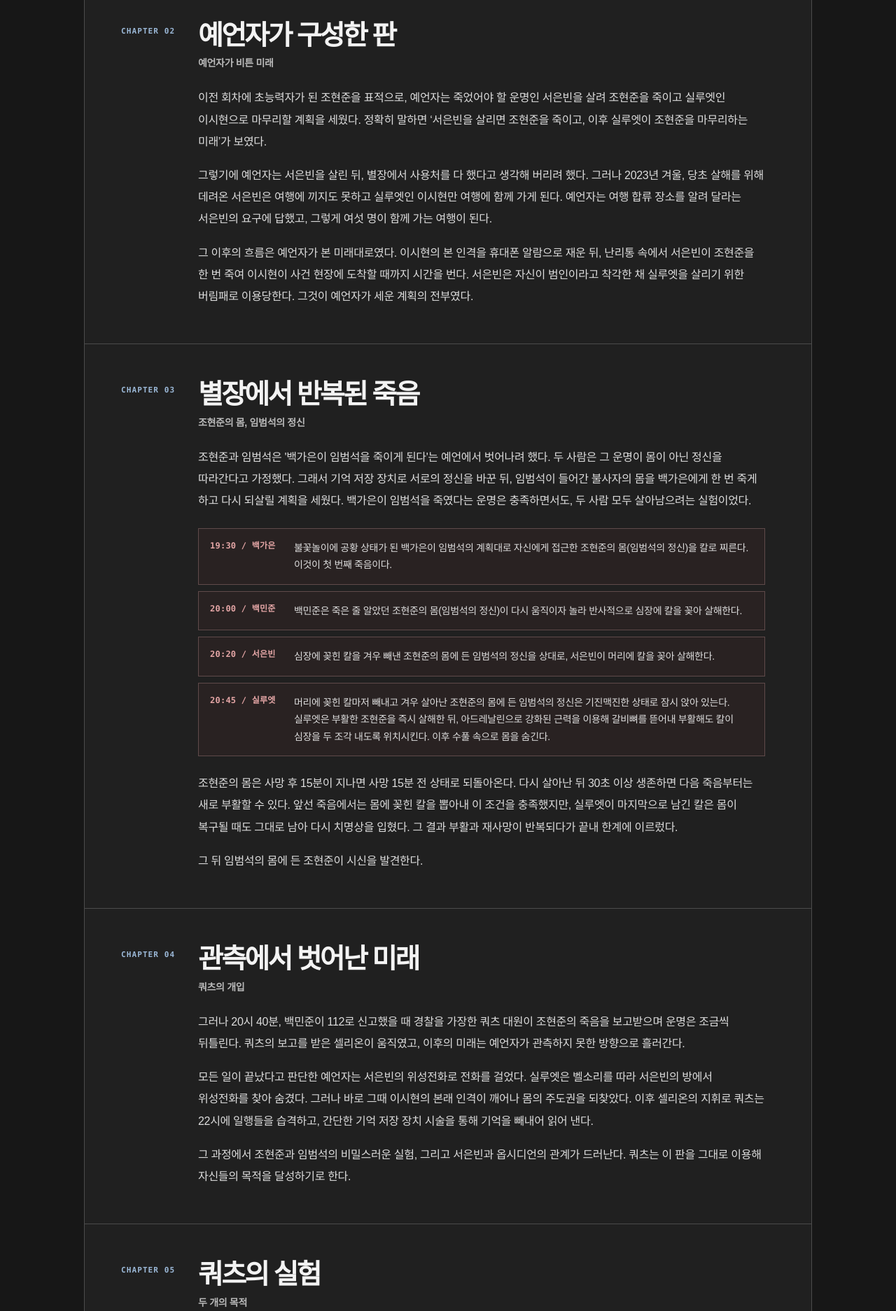
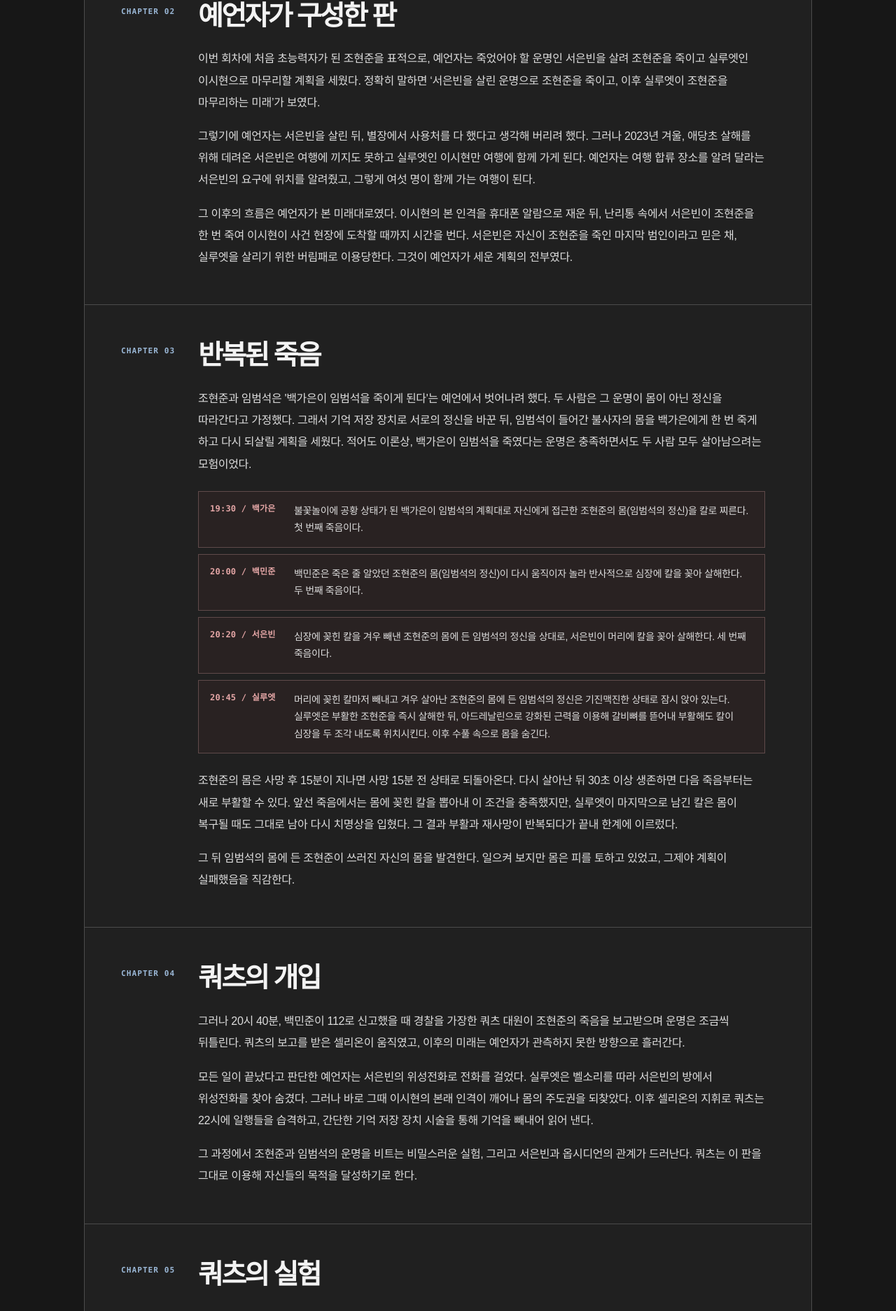
Before and after one commit to mink5228627-star/Immortalresult, a plain HTML site: page case.html in a window 1280 px wide. Shown: the part 751-2625 px from the top of the page at 70% size. Drawn offline with Linux system fonts and the light colour scheme.

Commit message:
Publish author-reviewed Immortal case truth with final continuity fixes

```diff
--- a/case.html
+++ b/case.html
@@ -752,7 +752,7 @@
 
         <article class="case-record">
           <div class="case-summary">
-            <p>서은빈을 살려 조현준을 죽이고, 실루엣이 마지막을 마무리하는 미래. 예언자는 그 미래를 믿고 판을 만들었다. 그러나 쿼츠가 움직이기 시작한 순간, 관측된 운명은 완전한 답이 아니게 된다.</p>
+            <p>서은빈을 살려 조현준을 죽이고, 실루엣이 마지막을 마무리하는 미래. 예언자는 그 미래를 믿고 판을 만들었다. 그러나 쿼츠가 움직이기 시작하자, 예언자의 관측에서 벗어난 미래가 태동하기 시작한다.</p>
             <div class="case-number">전체 요약</div>
           </div>
 
@@ -761,12 +761,11 @@
               <div class="chapter-code">CHAPTER 01</div>
               <div>
                 <h2>중학교 때</h2>
-                <p class="chapter-subtitle">집착이 시작된 순간</p>
               </div>
             </div>
             <div class="chapter-text">
               <p>중학교 시절, 서은빈은 불꽃놀이를 보다 발을 삐끗한 자신을 데려다준 조현준과 이후 놀게 됐지만 인연으로 이어지진 못했다. 하지만 마음에 드는 거라면 나비라도 박제해서 다니는 서은빈의 성격은 ‘조현준을 아무에게도 주지 않아야겠다’라는 생각으로 변질해 버린다.</p>
-              <p>조현준과 이시현이 이전 회차에서도 사귀었기에, 예언자는 2020년 서은빈에게 “조현준과 이시현이 사귀게 될 것이다”라고 예언하며 그를 스카웃한다. 여기에 2023년 조현준이 초능력을 내려받으며 상황은 미묘하게 달라진다. 이시현 안의 이중인격, 실루엣이 움직이며 조현준에게 의도적으로 접근하고 두 사람은 만나게 된다.</p>
+              <p>조현준과 이시현이 이전 회차에서도 사귀었기에, 예언자는 그 사이를 노려 2020년 서은빈에게 “조현준과 이시현이 사귀게 될 것이다”라고 예언하며 그를 스카웃한다. 여기에 2023년 조현준이 초능력을 내려받으며 상황은 미묘하게 달라진다. 이시현 안의 이중인격, 실루엣이 움직이며 조현준에게 의도적으로 접근하고 두 사람은 만나게 된다.</p>
             </div>
           </section>
 
@@ -775,13 +774,12 @@
               <div class="chapter-code">CHAPTER 02</div>
               <div>
                 <h2>예언자가 구성한 판</h2>
-                <p class="chapter-subtitle">예언자가 비튼 미래</p>
               </div>
             </div>
             <div class="chapter-text">
-              <p>이전 회차에 초능력자가 된 조현준을 표적으로, 예언자는 죽었어야 할 운명인 서은빈을 살려 조현준을 죽이고 실루엣인 이시현으로 마무리할 계획을 세웠다. 정확히 말하면 ‘서은빈을 살리면 조현준을 죽이고, 이후 실루엣이 조현준을 마무리하는 미래’가 보였다.</p>
-              <p>그렇기에 예언자는 서은빈을 살린 뒤, 별장에서 사용처를 다 했다고 생각해 버리려 했다. 그러나 2023년 겨울, 당초 살해를 위해 데려온 서은빈은 여행에 끼지도 못하고 실루엣인 이시현만 여행에 함께 가게 된다. 예언자는 여행 합류 장소를 알려 달라는 서은빈의 요구에 답했고, 그렇게 여섯 명이 함께 가는 여행이 된다.</p>
-              <p>그 이후의 흐름은 예언자가 본 미래대로였다. 이시현의 본 인격을 휴대폰 알람으로 재운 뒤, 난리통 속에서 서은빈이 조현준을 한 번 죽여 이시현이 사건 현장에 도착할 때까지 시간을 번다. 서은빈은 자신이 범인이라고 착각한 채 실루엣을 살리기 위한 버림패로 이용당한다. 그것이 예언자가 세운 계획의 전부였다.</p>
+              <p>이번 회차에 처음 초능력자가 된 조현준을 표적으로, 예언자는 죽었어야 할 운명인 서은빈을 살려 조현준을 죽이고 실루엣인 이시현으로 마무리할 계획을 세웠다. 정확히 말하면 ‘서은빈을 살린 운명으로 조현준을 죽이고, 이후 실루엣이 조현준을 마무리하는 미래’가 보였다.</p>
+              <p>그렇기에 예언자는 서은빈을 살린 뒤, 별장에서 사용처를 다 했다고 생각해 버리려 했다. 그러나 2023년 겨울, 애당초 살해를 위해 데려온 서은빈은 여행에 끼지도 못하고 실루엣인 이시현만 여행에 함께 가게 된다. 예언자는 여행 합류 장소를 알려 달라는 서은빈의 요구에 위치를 알려줬고, 그렇게 여섯 명이 함께 가는 여행이 된다.</p>
+              <p>그 이후의 흐름은 예언자가 본 미래대로였다. 이시현의 본 인격을 휴대폰 알람으로 재운 뒤, 난리통 속에서 서은빈이 조현준을 한 번 죽여 이시현이 사건 현장에 도착할 때까지 시간을 번다. 서은빈은 자신이 조현준을 죽인 마지막 범인이라고 믿은 채, 실루엣을 살리기 위한 버림패로 이용당한다. 그것이 예언자가 세운 계획의 전부였다.</p>
             </div>
           </section>
 
@@ -789,24 +787,23 @@
             <div class="chapter-heading">
               <div class="chapter-code">CHAPTER 03</div>
               <div>
-                <h2>별장에서 반복된 죽음</h2>
-                <p class="chapter-subtitle">조현준의 몸, 임범석의 정신</p>
+                <h2>반복된 죽음</h2>
               </div>
             </div>
             <div class="chapter-text">
-              <p>조현준과 임범석은 '백가은이 임범석을 죽이게 된다'는 예언에서 벗어나려 했다. 두 사람은 그 운명이 몸이 아닌 정신을 따라간다고 가정했다. 그래서 기억 저장 장치로 서로의 정신을 바꾼 뒤, 임범석이 들어간 불사자의 몸을 백가은에게 한 번 죽게 하고 다시 되살릴 계획을 세웠다. 백가은이 임범석을 죽였다는 운명은 충족하면서도, 두 사람 모두 살아남으려는 실험이었다.</p>
+              <p>조현준과 임범석은 '백가은이 임범석을 죽이게 된다'는 예언에서 벗어나려 했다. 두 사람은 그 운명이 몸이 아닌 정신을 따라간다고 가정했다. 그래서 기억 저장 장치로 서로의 정신을 바꾼 뒤, 임범석이 들어간 불사자의 몸을 백가은에게 한 번 죽게 하고 다시 되살릴 계획을 세웠다. 적어도 이론상, 백가은이 임범석을 죽였다는 운명은 충족하면서도 두 사람 모두 살아남으려는 모험이었다.</p>
               <div class="death-log">
                 <article class="death-card">
                   <div class="death-time">19:30 / 백가은</div>
-                  <p>불꽃놀이에 공황 상태가 된 백가은이 임범석의 계획대로 자신에게 접근한 조현준의 몸(임범석의 정신)을 칼로 찌른다. 이것이 첫 번째 죽음이다.</p>
+                  <p>불꽃놀이에 공황 상태가 된 백가은이 임범석의 계획대로 자신에게 접근한 조현준의 몸(임범석의 정신)을 칼로 찌른다. 첫 번째 죽음이다.</p>
                 </article>
                 <article class="death-card">
                   <div class="death-time">20:00 / 백민준</div>
-                  <p>백민준은 죽은 줄 알았던 조현준의 몸(임범석의 정신)이 다시 움직이자 놀라 반사적으로 심장에 칼을 꽂아 살해한다.</p>
+                  <p>백민준은 죽은 줄 알았던 조현준의 몸(임범석의 정신)이 다시 움직이자 놀라 반사적으로 심장에 칼을 꽂아 살해한다. 두 번째 죽음이다.</p>
                 </article>
                 <article class="death-card">
                   <div class="death-time">20:20 / 서은빈</div>
-                  <p>심장에 꽂힌 칼을 겨우 빼낸 조현준의 몸에 든 임범석의 정신을 상대로, 서은빈이 머리에 칼을 꽂아 살해한다.</p>
+                  <p>심장에 꽂힌 칼을 겨우 빼낸 조현준의 몸에 든 임범석의 정신을 상대로, 서은빈이 머리에 칼을 꽂아 살해한다. 세 번째 죽음이다.</p>
                 </article>
                 <article class="death-card">
                   <div class="death-time">20:45 / 실루엣</div>
@@ -814,7 +811,7 @@
                 </article>
               </div>
               <p>조현준의 몸은 사망 후 15분이 지나면 사망 15분 전 상태로 되돌아온다. 다시 살아난 뒤 30초 이상 생존하면 다음 죽음부터는 새로 부활할 수 있다. 앞선 죽음에서는 몸에 꽂힌 칼을 뽑아내 이 조건을 충족했지만, 실루엣이 마지막으로 남긴 칼은 몸이 복구될 때도 그대로 남아 다시 치명상을 입혔다. 그 결과 부활과 재사망이 반복되다가 끝내 한계에 이르렀다.</p>
-              <p>그 뒤 임범석의 몸에 든 조현준이 시신을 발견한다.</p>
+              <p>그 뒤 임범석의 몸에 든 조현준이 쓰러진 자신의 몸을 발견한다. 일으켜 보지만 몸은 피를 토하고 있었고, 그제야 계획이 실패했음을 직감한다.</p>
             </div>
           </section>
 
@@ -822,14 +819,13 @@
             <div class="chapter-heading">
               <div class="chapter-code">CHAPTER 04</div>
               <div>
-                <h2>관측에서 벗어난 미래</h2>
-                <p class="chapter-subtitle">쿼츠의 개입</p>
+                <h2>쿼츠의 개입</h2>
               </div>
             </div>
             <div class="chapter-text">
               <p>그러나 20시 40분, 백민준이 112로 신고했을 때 경찰을 가장한 쿼츠 대원이 조현준의 죽음을 보고받으며 운명은 조금씩 뒤틀린다. 쿼츠의 보고를 받은 셀리온이 움직였고, 이후의 미래는 예언자가 관측하지 못한 방향으로 흘러간다.</p>
               <p>모든 일이 끝났다고 판단한 예언자는 서은빈의 위성전화로 전화를 걸었다. 실루엣은 벨소리를 따라 서은빈의 방에서 위성전화를 찾아 숨겼다. 그러나 바로 그때 이시현의 본래 인격이 깨어나 몸의 주도권을 되찾았다. 이후 셀리온의 지휘로 쿼츠는 22시에 일행들을 습격하고, 간단한 기억 저장 장치 시술을 통해 기억을 빼내어 읽어 낸다.</p>
-              <p>그 과정에서 조현준과 임범석의 비밀스러운 실험, 그리고 서은빈과 옵시디언의 관계가 드러난다. 쿼츠는 이 판을 그대로 이용해 자신들의 목적을 달성하기로 한다.</p>
+              <p>그 과정에서 조현준과 임범석의 운명을 비트는 비밀스러운 실험, 그리고 서은빈과 옵시디언의 관계가 드러난다. 쿼츠는 이 판을 그대로 이용해 자신들의 목적을 달성하기로 한다.</p>
             </div>
           </section>
 
@@ -838,15 +834,15 @@
               <div class="chapter-code">CHAPTER 05</div>
               <div>
                 <h2>쿼츠의 실험</h2>
-                <p class="chapter-subtitle">두 개의 목적</p>
               </div>
             </div>
             <div class="chapter-text">
               <p>쿼츠의 주 목적은 두 가지다. 첫째, 서은빈 스스로 예언자를 불러 이곳까지 오게 만드는 것. 둘째, 기억을 삭제한 조현준이 임범석과 함께한 실험의 내용이 무엇인지 말하게 하는 것. 쿼츠는 이 두 가지를 위해 작위적인 실험을 계속한다.</p>
-              <p>예언자가 중간에 전화를 건 이유는 위성전화가 실루엣에게 있고, 인격이 풀린 것까지는 확신했기 때문이다. 실루엣 상태에서 판단하는 편이 더 정확할 것이라 생각한 예언자는 고심 끝에 전화 수신을 택한다.</p>
+              <p>추리 도중 위성전화로 예언자에게 연락을 시도하면, 쿼츠의 두 번째 목적도 실현될 가능성이 생긴다. 처음에는 통화가 끊기지만 곧 같은 번호로 회신이 오고, 예언자는 통화 끝에 일행이 있는 장소를 알아낸다.</p>
               <div class="question-box">
-                <strong>최종장에 이르러.</strong>
+                <strong>Last. 마치며.</strong>
                 <p>그래서, 당신들은 쿼츠의 실험에 성공을 가져다줬는가. 실패를 안겨줬는가?</p>
+                <p>알 수 없던 진상을 알게 된 지금 역시... 쿼츠의 손아귀 안이라고 생각이 들지 않는가?</p>
               </div>
             </div>
           </section>
```
